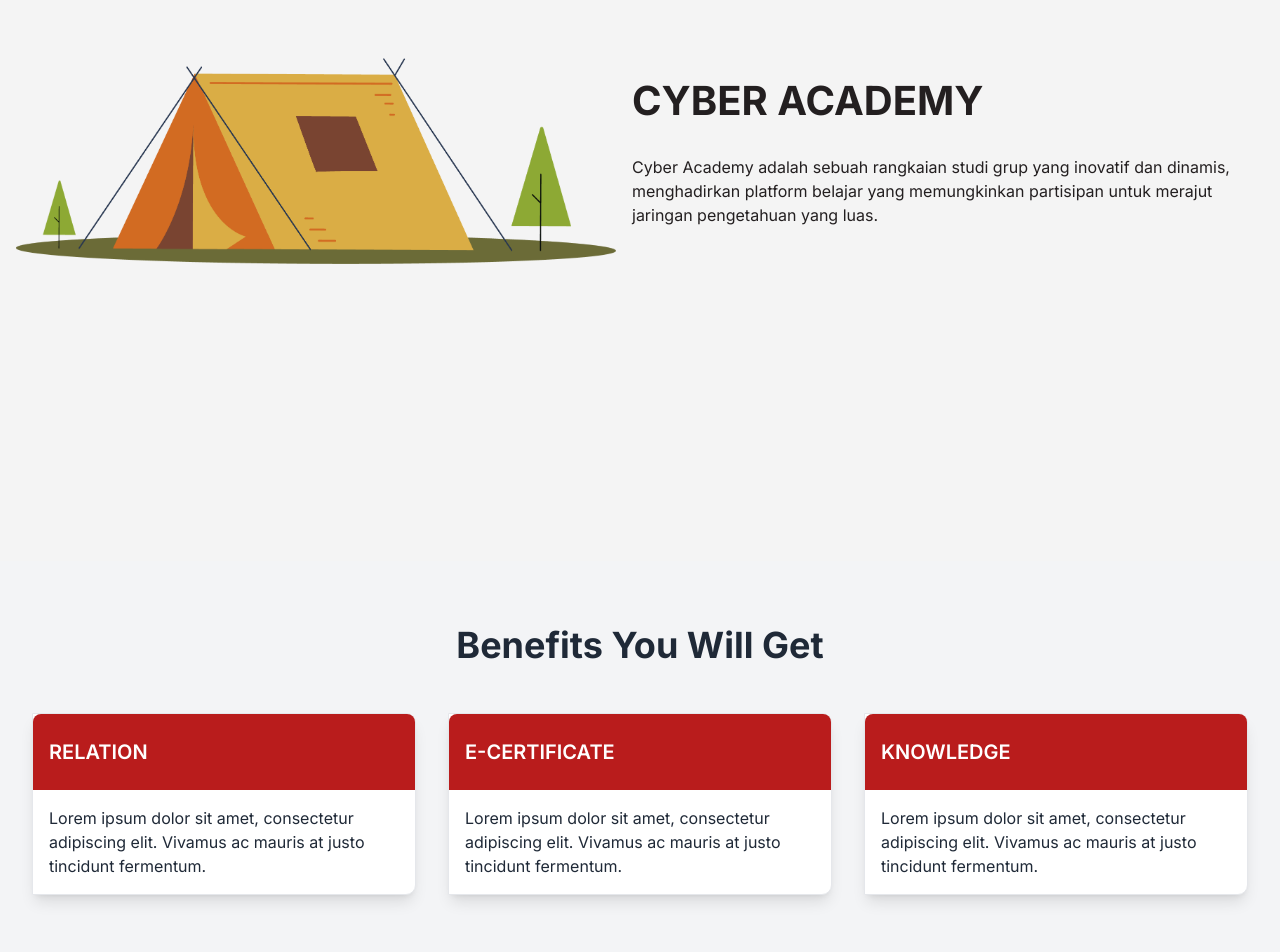
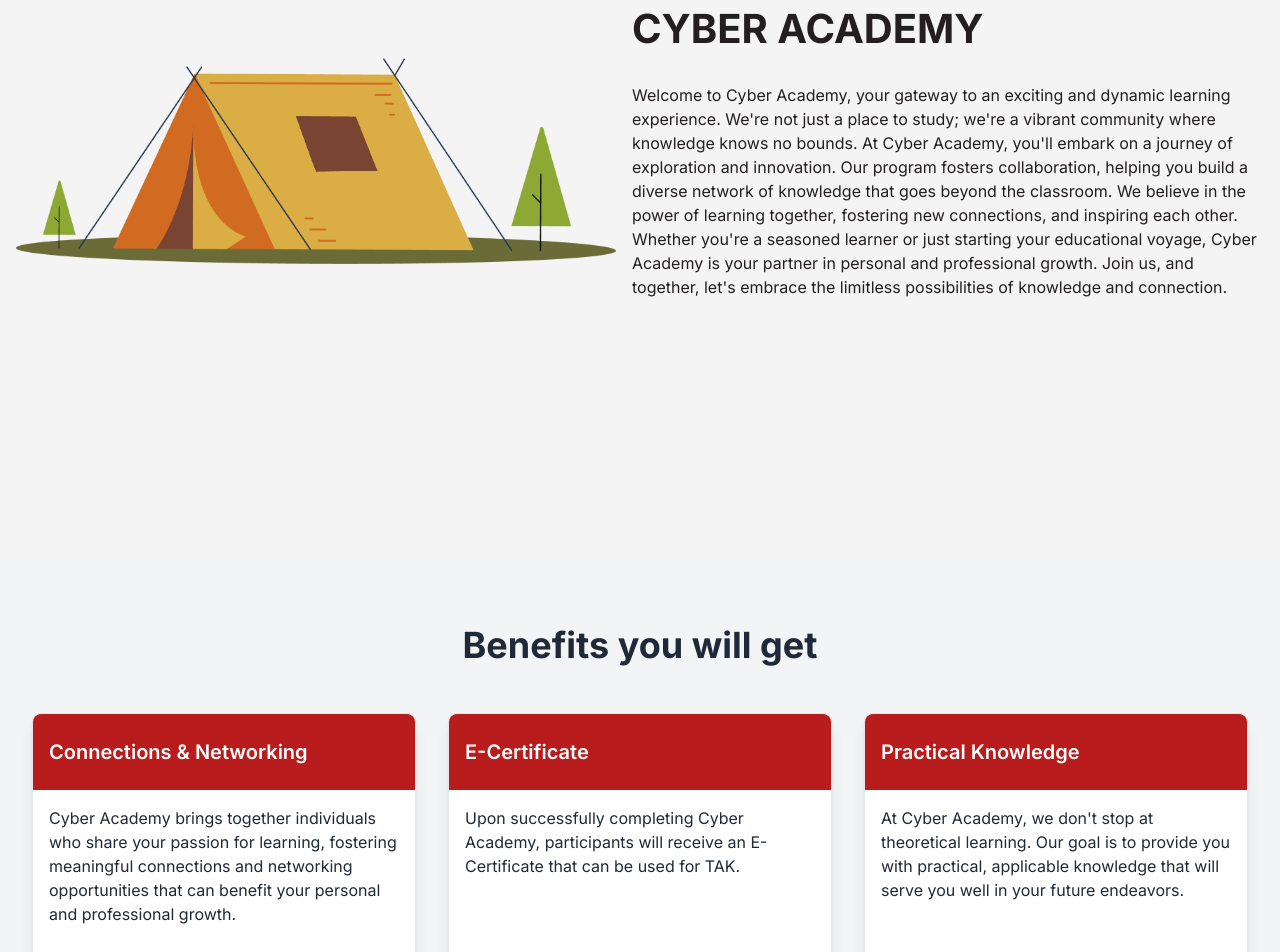
Before and after one commit to froxyroar/caweb2023, a Next.js app: page / in a window 1280 px wide. Shown: the part 1260-2212 px from the top of the page. Built offline with nearby package versions, Linux system fonts and the light colour scheme; no server answers.

Commit message:
bahasa inggris, benefit, medpart

```diff
--- a/components/About.tsx
+++ b/components/About.tsx
@@ -17,10 +17,13 @@ const About = () => {
         <div style={{color: "#231f20"}}>
           <h1 className="flex justify-center text-[32px] font-bold md:block md:text-[40px]">CYBER ACADEMY</h1>
           <p className="py-6 md:px-10 lg:px-0">
-            Cyber Academy adalah sebuah rangkaian studi grup yang inovatif dan
-            dinamis, menghadirkan platform belajar yang memungkinkan partisipan
-            untuk merajut jaringan pengetahuan yang luas.
-          </p>
+  Welcome to Cyber Academy, your gateway to an exciting and dynamic learning experience. We're not just a place to study; we're a vibrant community where knowledge knows no bounds.
+
+  At Cyber Academy, you'll embark on a journey of exploration and innovation. Our program fosters collaboration, helping you build a diverse network of knowledge that goes beyond the classroom. We believe in the power of learning together, fostering new connections, and inspiring each other.
+
+  Whether you're a seasoned learner or just starting your educational voyage, Cyber Academy is your partner in personal and professional growth. Join us, and together, let's embrace the limitless possibilities of knowledge and connection.
+</p>
+
         </div>
       </div>
     </div>
--- a/components/Benefit.tsx
+++ b/components/Benefit.tsx
@@ -5,47 +5,44 @@ const Benefits = () => {
   return (
     <div className="bg-gray-100 py-16" id="benefit">
       <div className="text-center mb-8">
-        <h1 className="text-4xl font-bold text-gray-800">Benefits You Will Get</h1>
+        <h1 className="text-4xl font-bold text-gray-800">Benefits you will get</h1>
       </div>
 
       <div className="flex justify-center flex-wrap">
         <div className="m-4 max-w-sm">
-          <Card className="bg-white shadow-lg hover:shadow-xl transform hover:scale-105 transition duration-300 ease-in-out rounded-lg">
+          <Card className="bg-white shadow-lg hover:shadow-xl transform hover:scale-105 transition duration-300 ease-in-out rounded-lg" style={{ height: "380px" }}>
             <CardHeader className="bg-red-700 p-4 rounded-t-lg">
-              <h1 className="text-white text-xl font-semibold mt-2 mb-2">RELATION</h1>
+              <h1 className="text-white text-xl font-semibold mt-2 mb-2">Connections & Networking</h1>
             </CardHeader>
-            <div className="p-4">
+            <div className="p-4 overflow-y-auto" style={{ maxHeight: "250px" }}>
               <p className="text-gray-800">
-                Lorem ipsum dolor sit amet, consectetur adipiscing elit. Vivamus
-                ac mauris at justo tincidunt fermentum.
+                Cyber Academy brings together individuals who share your passion for learning, fostering meaningful connections and networking opportunities that can benefit your personal and professional growth.
               </p>
             </div>
           </Card>
         </div>
 
         <div className="m-4 max-w-sm">
-          <Card className="bg-white shadow-lg hover:shadow-xl transform hover:scale-105 transition duration-300 ease-in-out rounded-lg">
+          <Card className="bg-white shadow-lg hover:shadow-xl transform hover:scale-105 transition duration-300 ease-in-out rounded-lg" style={{ height: "380px" }}>
             <CardHeader className="bg-red-700 p-4 rounded-t-lg">
-              <h1 className="text-white text-xl font-semibold mt-2 mb-2">E-CERTIFICATE</h1>
+              <h1 className="text-white text-xl font-semibold mt-2 mb-2">E-Certificate</h1>
             </CardHeader>
-            <div className="p-4">
+            <div className="p-4 overflow-y-auto" style={{ maxHeight: "250px" }}>
               <p className="text-gray-800">
-                Lorem ipsum dolor sit amet, consectetur adipiscing elit. Vivamus
-                ac mauris at justo tincidunt fermentum.
+                Upon successfully completing Cyber Academy, participants will receive an E-Certificate that can be used for TAK.
               </p>
             </div>
           </Card>
         </div>
 
         <div className="m-4 max-w-sm">
-          <Card className="bg-white shadow-lg hover:shadow-xl transform hover:scale-105 transition duration-300 ease-in-out rounded-lg">
+          <Card className="bg-white shadow-lg hover:shadow-xl transform hover:scale-105 transition duration-300 ease-in-out rounded-lg" style={{ height: "380px" }}>
             <CardHeader className="bg-red-700 p-4 rounded-t-lg">
-              <h1 className="text-white text-xl font-semibold mt-2 mb-2">KNOWLEDGE</h1>
+              <h1 className="text-white text-xl font-semibold mt-2 mb-2">Practical Knowledge</h1>
             </CardHeader>
-            <div className="p-4">
+            <div className="p-4 overflow-y-auto" style={{ maxHeight: "250px" }}>
               <p className="text-gray-800">
-                Lorem ipsum dolor sit amet, consectetur adipiscing elit. Vivamus
-                ac mauris at justo tincidunt fermentum.
+                At Cyber Academy, we don't stop at theoretical learning. Our goal is to provide you with practical, applicable knowledge that will serve you well in your future endeavors.
               </p>
             </div>
           </Card>
--- a/components/Footer.tsx
+++ b/components/Footer.tsx
@@ -1,23 +1,23 @@
 import React from "react";
 import Image from "next/image";
-import cpsImage from "@/public/LogoBlack.png"
-import lineImage from "@/public/line.png"
-import instagramImage from "@/public/instagram.png"
+import cpsImage from "@/public/LogoBlack.png";
+import lineImage from "@/public/line.png";
+import instagramImage from "@/public/instagram.png";
 
 const Footer = () => {
   return (
-    <footer className="footer footer-center p-6 bg-base-200 text-base-content">
+    <footer className="footer footer-center p-6 bg-black text-white">
       <p className="text-[17px] md:text-[24px]">--For More Information--</p>
       <nav>
         <div className="grid grid-flow-col gap-5 md:gap-7">
           <a href="https://cpsrg.org">
-          <Image className="w-9 invert contrast-200 mt-[2px] md:w-14" src={cpsImage} alt="Background Image" loading="eager" priority={true} />
+            <Image className="w-9 invert contrast-200 mt-[2px] md:w-14" src={cpsImage} alt="Background Image" loading="eager" priority={true} />
           </a>
           <a href="https://linevoom.line.me/user/_dXv7UGqfCsuJ5ofjknDfofM1elh3mtCt_KZ4eQI">
-          <Image className="w-9 md:w-14" src={lineImage} alt="Background Image" loading="eager" priority={true} />
+            <Image className="w-9 md:w-14" src={lineImage} alt="Background Image" loading="eager" priority={true} />
           </a>
           <a href="https://www.instagram.com/cpslaboratory/">
-          <Image className="w-9 md:w-14" src={instagramImage} alt="Background Image" loading="eager" priority={true} />
+            <Image className="w-9 md:w-14" src={instagramImage} alt="Background Image" loading="eager" priority={true} />
           </a>
         </div>
       </nav>
@@ -29,11 +29,3 @@ const Footer = () => {
 };
 
 export default Footer;
-
-// <div className="bg-red-600 py-4 text-white text-center">
-//   <div className="container mx-auto">
-//     <div className="flex justify-center">
-//       <p>&copy; 2023 Cyber Physical System Laboratory. All rights reserved.</p>
-//     </div>
-//   </div>
-// </div>
--- a/components/SyaratKetentuan.tsx
+++ b/components/SyaratKetentuan.tsx
@@ -1,20 +1,20 @@
 import React from 'react';
 
 const ContentSplit: React.FC = () => {
-  const customColor = '#BA2025'; // Custom color code
+  const customColor = '#BA2025'; // Custom color code corrected
 
   return (
     <div className="flex justify-center items-center p-1 mt-3 md:" id='daftar'>
-      <div style={{ backgroundColor: "ba2025"}} className="rounded-2xl p-6 w-full max-w-xl text-white bg-red-700 hover:bg-red-600 transform hover:scale-90 transition duration-300 ease-in-out hover:shadow-2xl md:w-3/4 md:h-auto">
-        <div >
+      <div style={{ backgroundColor: customColor }} className="rounded-2xl p-6 w-full max-w-xl text-white bg-red-700 hover:bg-red-600 transform hover:scale-90 transition duration-300 ease-in-out hover:shadow-2xl md:w-3/4 md:h-auto">
+        <div>
           <h2 className="text-lg font-bold mb-5 text-center">
-            Syarat dan Ketentuan
+            Terms and Conditions
           </h2>
           <ol className="list-decimal pl-4 ml-4 space-y-2 mx-auto text-base leading-relaxed text-[13.5px]">
-            <li className="">Bertakwa kepada Tuhan Yang Maha Esa</li>
-            <li className="">Mahasiswa aktif Telkom University</li>
-            <li className="">Mahasiswa FTE & FRI 2021, 2022, 2023</li>
-            <li className="">Memiliki motivasi dan minat belajar yang tinggi</li>
+            <li className="">Fear God</li>
+            <li className="">Active Telkom University student</li>
+            <li className="">FTE & FRI Students of 2021, 2022, 2023</li>
+            <li className="">Have high motivation and interest in learning</li>
           </ol>
         </div>
       </div>
--- a/components/medpart.tsx
+++ b/components/medpart.tsx
@@ -1,15 +1,33 @@
 import React from 'react';
 
-const Medpart = () => {
+const MediaPartners = () => {
+  const mediaPartners = [
+    {
+      name: 'Media Partner 1',
+      logo: '/media_partner1.png',
+    },
+    {
+      name: 'Media Partner 2',
+      logo: '/media_partner2.png',
+    },
+    // Add more media partners here
+  ];
+
   return (
-    <div className="bg-black py-4 text-white text-center">
+    <div className="bg-gray-100 py-8">
       <div className="container mx-auto">
-        <div className="flex justify-center">
-          <p>ini medpart</p>
+        <h1 className="text-3xl font-semibold text-center text-black mb-6">Our Media Partners</h1>
+        <div className="grid grid-cols-1 sm:grid-cols-2 md:grid-cols-3 gap-6">
+          {mediaPartners.map((partner, index) => (
+            <div key={index} className="bg-black text-gray-300 rounded-lg p-4 flex items-center transition-transform hover:brightness-110">
+              <img src={partner.logo} alt={partner.name} className="w-12 h-12 rounded-full mr-4" />
+              <h2 className="text-xl font-semibold">{partner.name}</h2>
+            </div>
+          ))}
         </div>
       </div>
     </div>
   );
 };
 
-export default Medpart;
+export default MediaPartners;
--- a/components/skBerkas.tsx
+++ b/components/skBerkas.tsx
@@ -1,4 +1,5 @@
 import React from "react";
+import { Accordion, AccordionContent, AccordionItem, AccordionTrigger } from "@/components/ui/accordion";
 
 const Skberkas = () => {
   return (
@@ -15,17 +16,17 @@ const Skberkas = () => {
             className="text-[21px] font-bold text-center"
             style={{ color: "#231f20" }}
           >
-            Syarat dan Ketentuan
+            Terms and Conditions
           </h2>
           <ol
             className="list-decimal ml-10 space-y-2 mx-auto text-base leading-relaxed text-[19px] lg:ml-20 lg:text-[21px]"
             style={{ color: "#231f20" }}
           >
-            <li className="">Bertakwa kepada Tuhan Yang Maha Esa</li>
-            <li className="">Mahasiswa aktif Telkom University</li>
-            <li className="">Mahasiswa FTE & FRI 2021, 2022, 2023</li>
+            <li className="">Fear to the One God</li>
+            <li className="">An Active Student of Telkom University</li>
+            <li className="">Student of FTE and FRI Batch 2021,2022, 2023</li>
             <li className="">
-              Memiliki motivasi dan minat belajar yang tinggi
+              Have Motivation and High Spirit in Learning
             </li>
           </ol>
         </div>
--- /dev/null
+++ b/components/ui/accordion.tsx
@@ -0,0 +1,60 @@
+"use client"
+
+import * as React from "react"
+import * as AccordionPrimitive from "@radix-ui/react-accordion"
+import { ChevronDown } from "lucide-react"
+
+import { cn } from "@/lib/utils"
+
+const Accordion = AccordionPrimitive.Root
+
+const AccordionItem = React.forwardRef<
+  React.ElementRef<typeof AccordionPrimitive.Item>,
+  React.ComponentPropsWithoutRef<typeof AccordionPrimitive.Item>
+>(({ className, ...props }, ref) => (
+  <AccordionPrimitive.Item
+    ref={ref}
+    className={cn("border-b", className)}
+    {...props}
+  />
+))
+AccordionItem.displayName = "AccordionItem"
+
+const AccordionTrigger = React.forwardRef<
+  React.ElementRef<typeof AccordionPrimitive.Trigger>,
+  React.ComponentPropsWithoutRef<typeof AccordionPrimitive.Trigger>
+>(({ className, children, ...props }, ref) => (
+  <AccordionPrimitive.Header className="flex">
+    <AccordionPrimitive.Trigger
+      ref={ref}
+      className={cn(
+        "flex flex-1 items-center justify-between py-4 font-medium transition-all hover:underline [&[data-state=open]>svg]:rotate-180",
+        className
+      )}
+      {...props}
+    >
+      {children}
+      <ChevronDown className="h-4 w-4 shrink-0 transition-transform duration-200" />
+    </AccordionPrimitive.Trigger>
+  </AccordionPrimitive.Header>
+))
+AccordionTrigger.displayName = AccordionPrimitive.Trigger.displayName
+
+const AccordionContent = React.forwardRef<
+  React.ElementRef<typeof AccordionPrimitive.Content>,
+  React.ComponentPropsWithoutRef<typeof AccordionPrimitive.Content>
+>(({ className, children, ...props }, ref) => (
+  <AccordionPrimitive.Content
+    ref={ref}
+    className={cn(
+      "overflow-hidden text-sm transition-all data-[state=closed]:animate-accordion-up data-[state=open]:animate-accordion-down",
+      className
+    )}
+    {...props}
+  >
+    <div className="pb-4 pt-0">{children}</div>
+  </AccordionPrimitive.Content>
+))
+AccordionContent.displayName = AccordionPrimitive.Content.displayName
+
+export { Accordion, AccordionItem, AccordionTrigger, AccordionContent }
--- a/components/ui/registration-button.tsx
+++ b/components/ui/registration-button.tsx
@@ -23,7 +23,7 @@ const RegistrationButton = () => {
         boxShadow: "5px 5px 0px 0px rgba(0, 0, 0, 0.2)", // Larger sharp shadow effect
       }}
     >
-      {participantsLeft >= slot ? "Daftar" : "Registration Closed"}
+      {participantsLeft >= slot ? "Register" : "Registration Closed"}
     </button>
   );
 };
--- a/package.json
+++ b/package.json
@@ -10,6 +10,7 @@
   },
   "dependencies": {
     "@hookform/resolvers": "^3.3.2",
+    "@radix-ui/react-accordion": "^1.1.2",
     "@radix-ui/react-checkbox": "^1.0.4",
     "@radix-ui/react-label": "^2.0.2",
     "@radix-ui/react-select": "^2.0.0",
```
Also changed, not shown: 1 other file (tests, documents, lock files or other folders).
